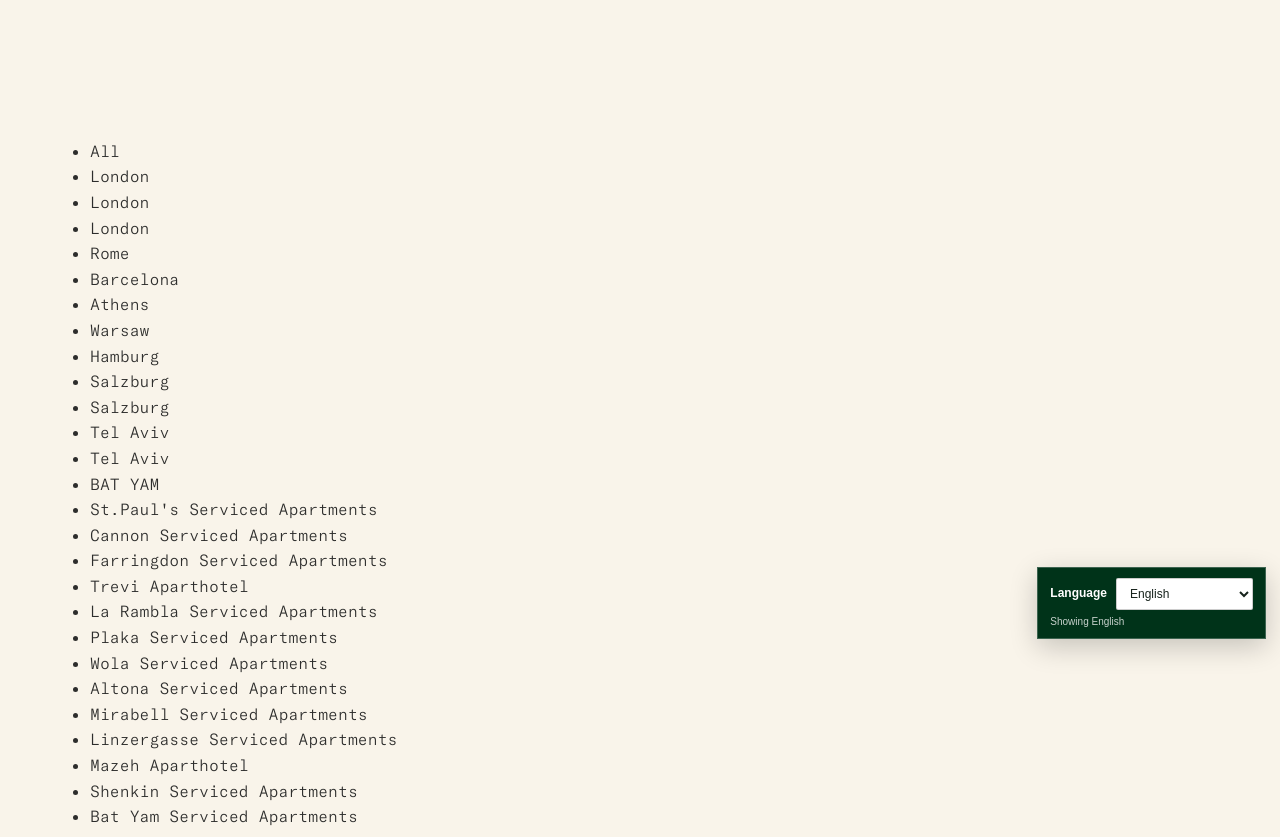
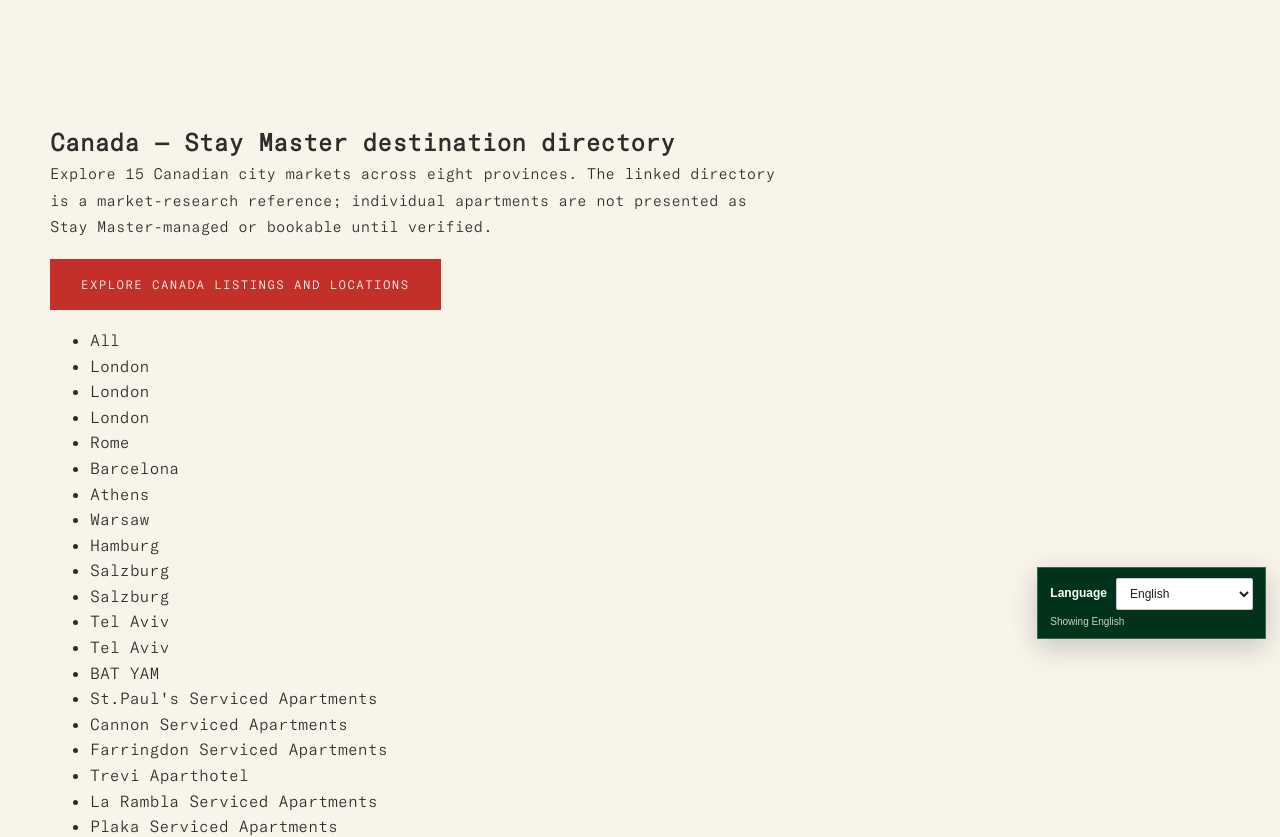
Before and after one commit to bitfurytech21-eng/stay-master, a plain HTML site: page locations.html in a window 1280 px wide. Shown: the part 147-984 px from the top of the page. Drawn offline with Linux system fonts and the light colour scheme.

Commit message:
Add Canada to the locations directory

```diff
--- a/locations.html
+++ b/locations.html
@@ -78,7 +78,11 @@
 
 <section class="section">
   <div class="wrap">
-    <div class="prose"><ul><li>All</li><li>London</li><li>London</li><li>London</li><li>Rome</li><li>Barcelona</li><li>Athens</li><li>Warsaw</li><li>Hamburg</li><li>Salzburg</li><li>Salzburg</li><li>Tel Aviv</li><li>Tel Aviv</li><li>BAT YAM</li><li>St.Paul&#x27;s Serviced Apartments</li><li>Cannon Serviced Apartments</li><li>Farringdon Serviced Apartments</li><li>Trevi Aparthotel</li><li>La Rambla Serviced Apartments</li><li>Plaka Serviced Apartments</li><li>Wola Serviced Apartments</li><li>Altona Serviced Apartments</li><li>Mirabell Serviced Apartments</li><li>Linzergasse Serviced Apartments</li><li>Mazeh Aparthotel</li><li>Shenkin Serviced Apartments</li><li>Bat Yam Serviced Apartments</li></ul></div>
+    <div class="prose">
+      <h2>Canada — Stay Master destination directory</h2>
+      <p>Explore 15 Canadian city markets across eight provinces. The linked directory is a market-research reference; individual apartments are not presented as Stay Master-managed or bookable until verified.</p>
+      <p><a class="btn-book" href="canada.html">Explore Canada listings and locations</a></p>
+      <ul><li>All</li><li>London</li><li>London</li><li>London</li><li>Rome</li><li>Barcelona</li><li>Athens</li><li>Warsaw</li><li>Hamburg</li><li>Salzburg</li><li>Salzburg</li><li>Tel Aviv</li><li>Tel Aviv</li><li>BAT YAM</li><li>St.Paul&#x27;s Serviced Apartments</li><li>Cannon Serviced Apartments</li><li>Farringdon Serviced Apartments</li><li>Trevi Aparthotel</li><li>La Rambla Serviced Apartments</li><li>Plaka Serviced Apartments</li><li>Wola Serviced Apartments</li><li>Altona Serviced Apartments</li><li>Mirabell Serviced Apartments</li><li>Linzergasse Serviced Apartments</li><li>Mazeh Aparthotel</li><li>Shenkin Serviced Apartments</li><li>Bat Yam Serviced Apartments</li></ul></div>
 
   </div>
 </section>
```
